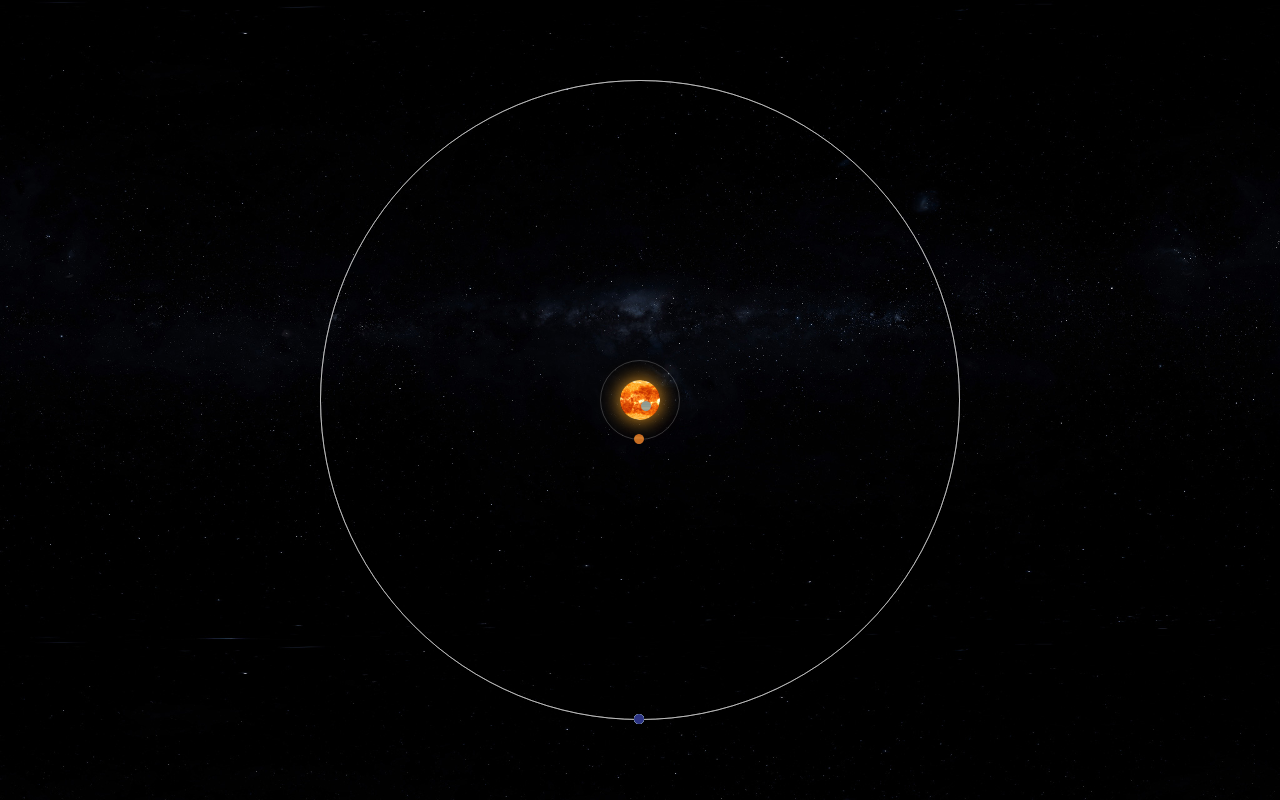
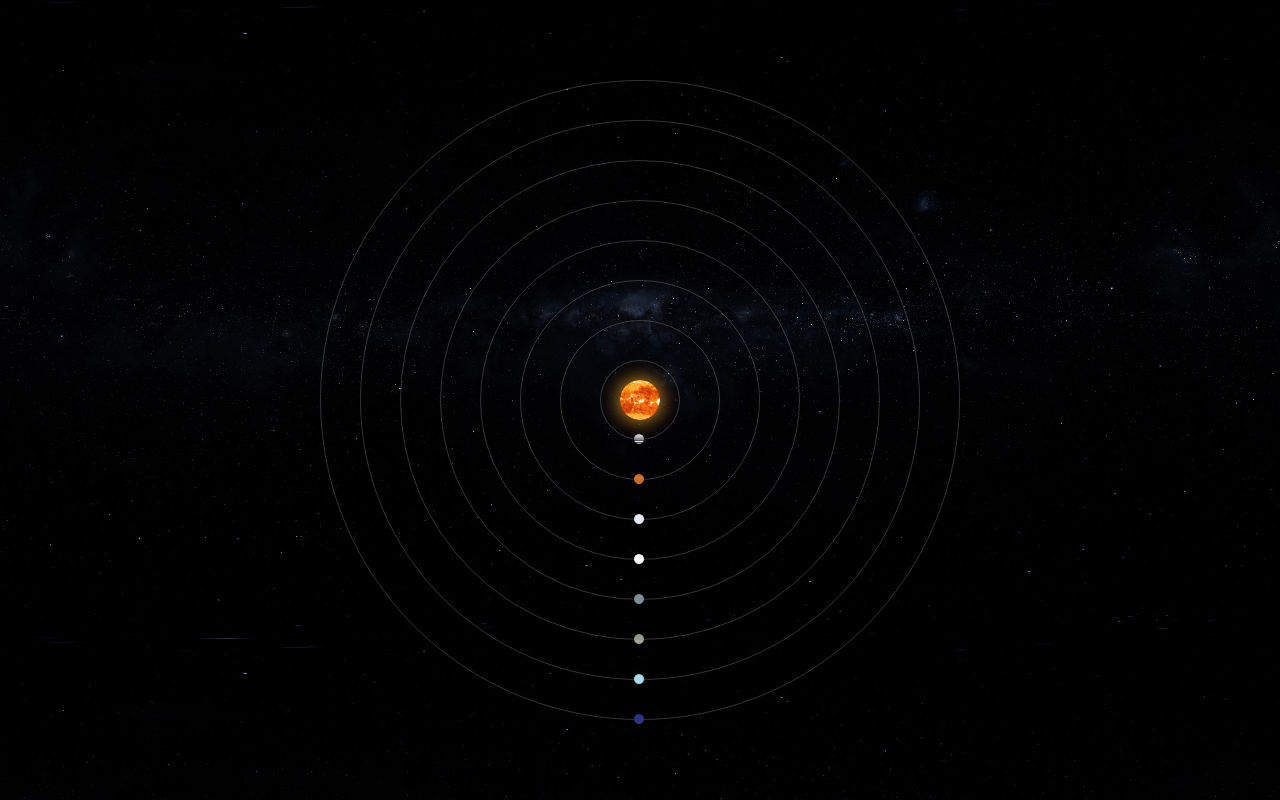
Before and after one commit to dward2nd/solar-system-clock, a plain HTML site: page index.html in a window 1280 px wide. Drawn offline with Linux system fonts and the light colour scheme.

Commit message:
update orbital distances

```diff
--- a/css/planet.css
+++ b/css/planet.css
@@ -71,11 +71,11 @@
     transform: rotate(7.25deg);
 }
 .orbit#mercury {
-    width: 80vmin;
-    height: 80vmin;
-    padding-left: 40vmin;
-    margin-left: -40vmin;
-    margin-top: -40vmin;
+    width: 10vmin;
+    height: 10vmin;
+    padding-left: 5vmin;
+    margin-left: -5vmin;
+    margin-top: -5vmin;
 }
 .planet#mercury {
     background: url('../img/planet/mercury.jpg');
@@ -85,11 +85,11 @@
     margin-top: -0.625vmin;
 }
 .orbit#venus {
-    width: 10vmin;
-    height: 10vmin;
-    padding-left: 5vmin;
-    margin-left: -5vmin;
-    margin-top: -5vmin;
+    width: 20vmin;
+    height: 20vmin;
+    padding-left: 10vmin;
+    margin-left: -10vmin;
+    margin-top: -10vmin;
 }
 .planet#venus {
     background: url('../img/planet/venus.jpg');
@@ -99,11 +99,11 @@
     margin-top: -0.625vmin;
 }
 .orbit#earth {
-    width: 80vmin;
-    height: 80vmin;
-    padding-left: 40vmin;
-    margin-left: -40vmin;
-    margin-top: -40vmin;
+    width: 30vmin;
+    height: 30vmin;
+    padding-left: 15vmin;
+    margin-left: -15vmin;
+    margin-top: -15vmin;
 }
 .planet#earth {
     background: url('../img/planet/earth.jpg');
@@ -113,11 +113,11 @@
     margin-top: -0.625vmin;
 }
 .orbit#mars {
-    width: 80vmin;
-    height: 80vmin;
-    padding-left: 40vmin;
-    margin-left: -40vmin;
-    margin-top: -40vmin;
+    width: 40vmin;
+    height: 40vmin;
+    padding-left: 20vmin;
+    margin-left: -20vmin;
+    margin-top: -20vmin;
 }
 .planet#mars {
     background: url('../img/planet/mars.jpg');
@@ -127,11 +127,11 @@
     margin-top: -0.625vmin;
 }
 .orbit#jupiter {
-    width: 80vmin;
-    height: 80vmin;
-    padding-left: 40vmin;
-    margin-left: -40vmin;
-    margin-top: -40vmin;
+    width: 50vmin;
+    height: 50vmin;
+    padding-left: 25vmin;
+    margin-left: -25vmin;
+    margin-top: -25vmin;
 }
 .planet#jupiter {
     background: url('../img/planet/jupiter.jpg');
@@ -140,12 +140,12 @@
     margin-left: -0.625vmin;
     margin-top: -0.625vmin;
 }
-.orbit#jupiter {
-    width: 80vmin;
-    height: 80vmin;
-    padding-left: 40vmin;
-    margin-left: -40vmin;
-    margin-top: -40vmin;
+.orbit#saturn {
+    width: 60vmin;
+    height: 60vmin;
+    padding-left: 30vmin;
+    margin-left: -30vmin;
+    margin-top: -30vmin;
 }
 .planet#saturn {
     background: url('../img/planet/saturn.jpg');
@@ -155,11 +155,11 @@
     margin-top: -0.625vmin;
 }
 .orbit#uranus {
-    width: 80vmin;
-    height: 80vmin;
-    padding-left: 40vmin;
-    margin-left: -40vmin;
-    margin-top: -40vmin;
+    width: 70vmin;
+    height: 70vmin;
+    padding-left: 35vmin;
+    margin-left: -35vmin;
+    margin-top: -35vmin;
 }
 .planet#uranus {
     background: url('../img/planet/uranus.jpg');
```
